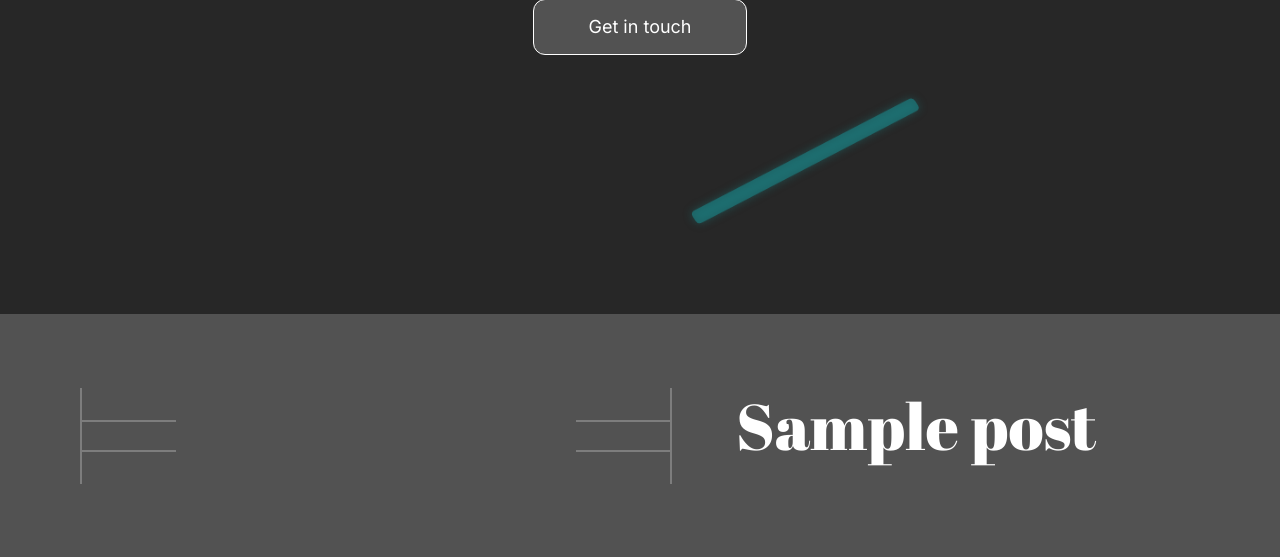
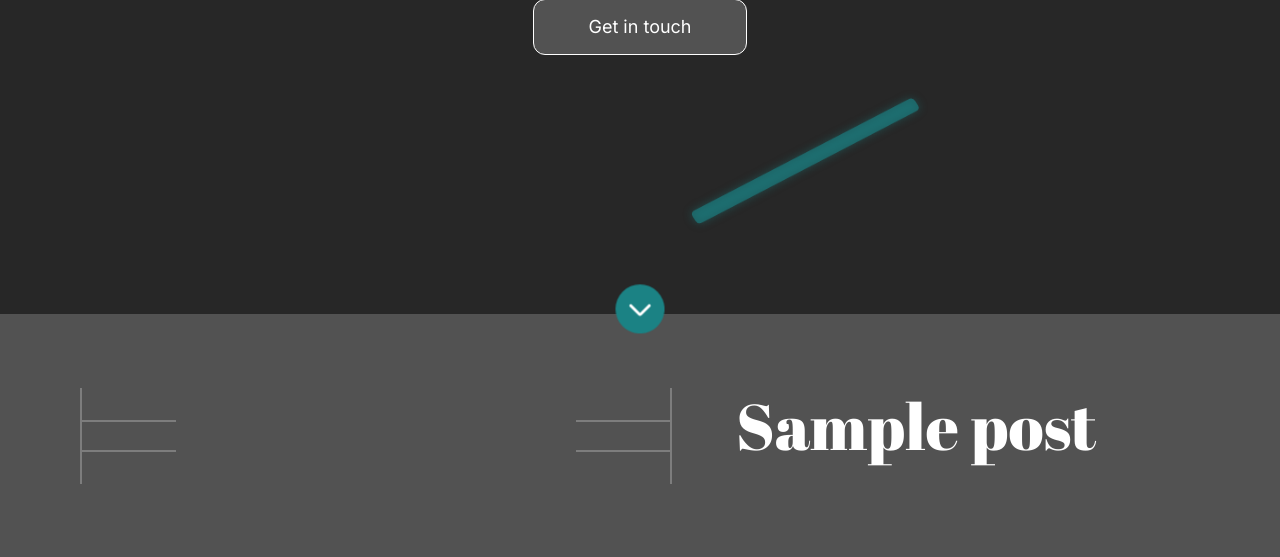
Before and after one commit to AnthonyHoens/portfolio, a WordPress theme: template src/bedrock/web/app/themes/portfolio/index.php in a window 1280 px wide. Shown: the part 406-963 px from the top of the page. Run offline with PHP 8.4 and a stand-in for WordPress, Linux system fonts and the light colour scheme; the site name, menu and one post (Sample post) are stand-ins, and other content is empty.

Commit message:
Add translations and fix arrows

```diff
--- a/src/bedrock/web/app/themes/portfolio/contact.php
+++ b/src/bedrock/web/app/themes/portfolio/contact.php
@@ -5,6 +5,4 @@
     <h2 class="contact__title" role="heading" aria-level="2">
         <?= esc_html__('Get in touch', THEME_TEXT_DOMAIN) ?>
     </h2>
-
-    <?= do_shortcode( '[contact-form-7 id="fb60c37" title="Formulaire de contact 1"]' ); ?>
 </section>
--- a/src/bedrock/web/app/themes/portfolio/index.php
+++ b/src/bedrock/web/app/themes/portfolio/index.php
@@ -9,6 +9,9 @@
             <a href="<?= esc_url(sprintf('mailto:%s', get_option('new_admin_email'))) ?>" class="btn btn--primary" itemprop="url">
                 <?= esc_html__('Get in touch', THEME_TEXT_DOMAIN) ?>
             </a>
+            <div class="landing--arrow">
+                <svg xmlns="http://www.w3.org/2000/svg" width="46" height="46"><g fill="none" fill-rule="evenodd"><circle cx="23" cy="23" r="23" fill="#1B8284"/><path fill="#FFF" fill-rule="nonzero" d="m22.994 26.628 7.741-7.746c.264-.263.575-.39.935-.382.36.01.672.145.935.409.263.263.395.575.395.935 0 .36-.132.672-.395.935l-8.11 8.089c-.211.21-.448.369-.711.474a2.112 2.112 0 0 1-.79.158c-.264 0-.527-.053-.79-.158a2.104 2.104 0 0 1-.711-.474l-8.11-8.115a1.218 1.218 0 0 1-.383-.922c.01-.351.145-.659.409-.922.263-.264.575-.395.934-.395.36 0 .672.131.935.395l7.716 7.72Z"/></g></svg>
+            </div>
         </section>
 
         <section class="projects-list" id="projects">
--- a/src/bedrock/web/app/themes/portfolio/public/css/theme.css
+++ b/src/bedrock/web/app/themes/portfolio/public/css/theme.css
@@ -1381,6 +1381,7 @@ body {
   position: absolute;
   bottom: -20px;
   left: 50%;
+  z-index: 20;
   transform: translateX(-50%);
   transform-origin: center left;
   animation: grow 1s ease-in-out infinite alternate;
--- a/src/bedrock/web/app/themes/portfolio/resources/sass/parts/_single_project.scss
+++ b/src/bedrock/web/app/themes/portfolio/resources/sass/parts/_single_project.scss
@@ -494,6 +494,7 @@
   position: absolute;
   bottom: -20px;
   left: 50%;
+  z-index: 20;
   transform: translateX(-50%);
   transform-origin: center left;
   animation: grow 1s ease-in-out infinite alternate;
```
Also changed, not shown: src/bedrock/web/app/themes/portfolio/public/css/theme.min.css, 3 other files.
